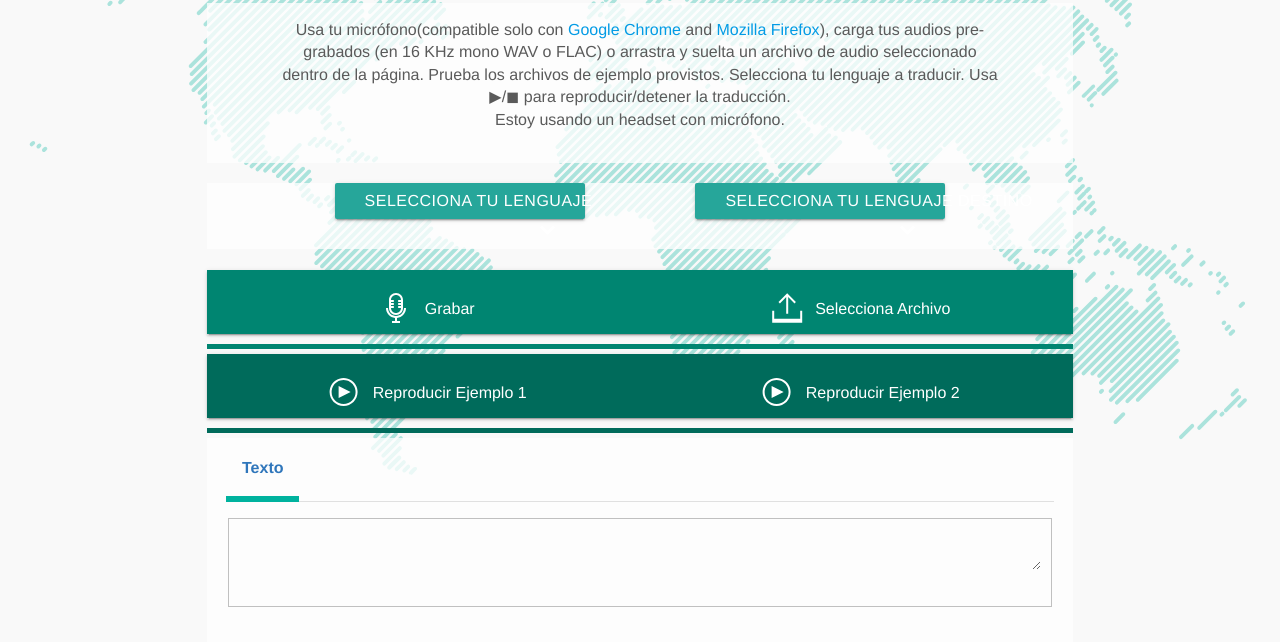
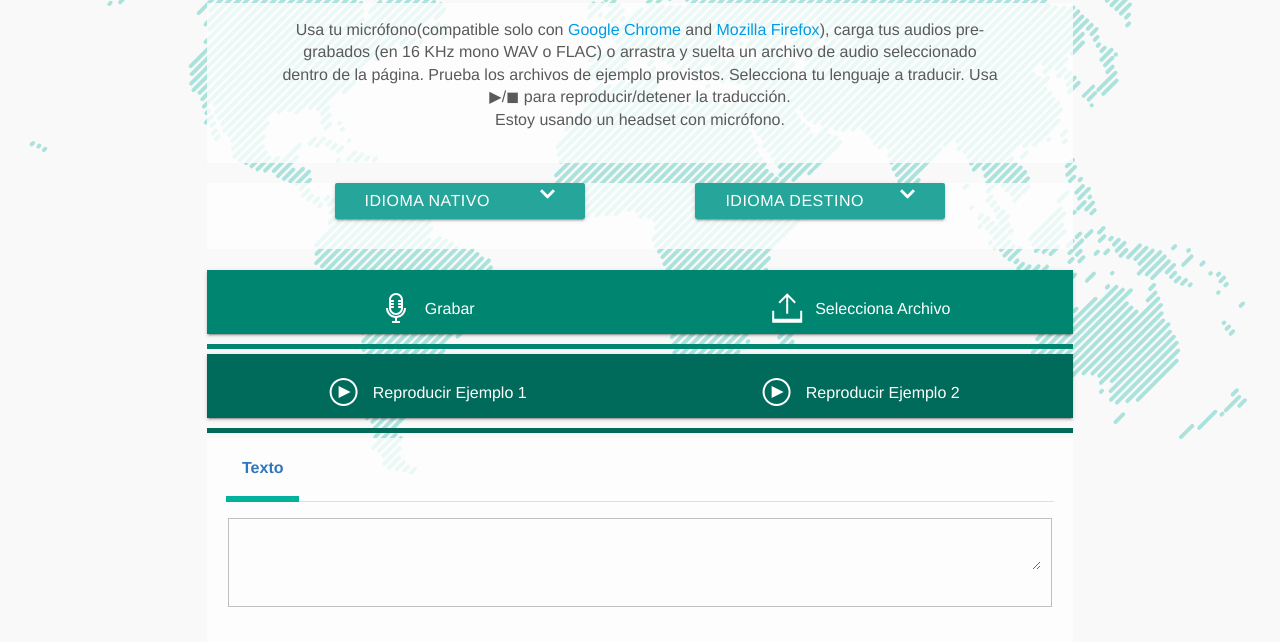
Before and after one commit to Jonathanc2909/TraductoVozVoz, a website with bundled scripts: page public/index.html in a window 1280 px wide. Shown: the part 123-765 px from the top of the page. Built offline with nearby package versions, Linux system fonts and the light colour scheme; files whose address does not match are found by name.

Commit message:
app v1.3

```diff
--- a/public/index.html
+++ b/public/index.html
@@ -40,7 +40,7 @@
            <div class="col-lg-5 col-lg-push-1 col-md-5 col-md-push-1 col-sm-12">
 			  <div class="dropdown">
 				  <button class="btn btn-default dropdown-toggle" type="button" id="dropdownMenu1" data-toggle="dropdown" aria-expanded="true">
-					  <span id="dropdownMenuDefault" class="dropdown-text">Selecciona tu lenguaje</span>
+					  <span id="dropdownMenuDefault" class="dropdown-text">Idioma Nativo</span>
 					  <span class="caret"></span>
 				  </button>
 				  <ul id="dropdownMenuList" class="dropdown-menu" role="menu" aria-labelledby="dropdownMenu1">
@@ -50,7 +50,7 @@
           <div class="col-lg-5 col-lg-push-1 col-md-5 col-md-push-1 col-sm-12">
 			  <div class="dropdown">
 				  <button class="btn btn-default dropdown-toggle" type="button" id="dropdownMenuInput" data-toggle="dropdown" aria-expanded="true">
-					  <span id="dropdownMenuTargetLanguageDefault" class="dropdown-text">Selecciona tu lenguaje destino</span>
+					  <span id="dropdownMenuTargetLanguageDefault" class="dropdown-text">Idioma Destino</span>
 						<span class="caret"></span>
 				  </button>
 				  <ul id="dropdownMenuTargetLanguage" class="dropdown-menu" role="menu" aria-labelledby="dropdownMenu2" id="ulTargetLang">
```
